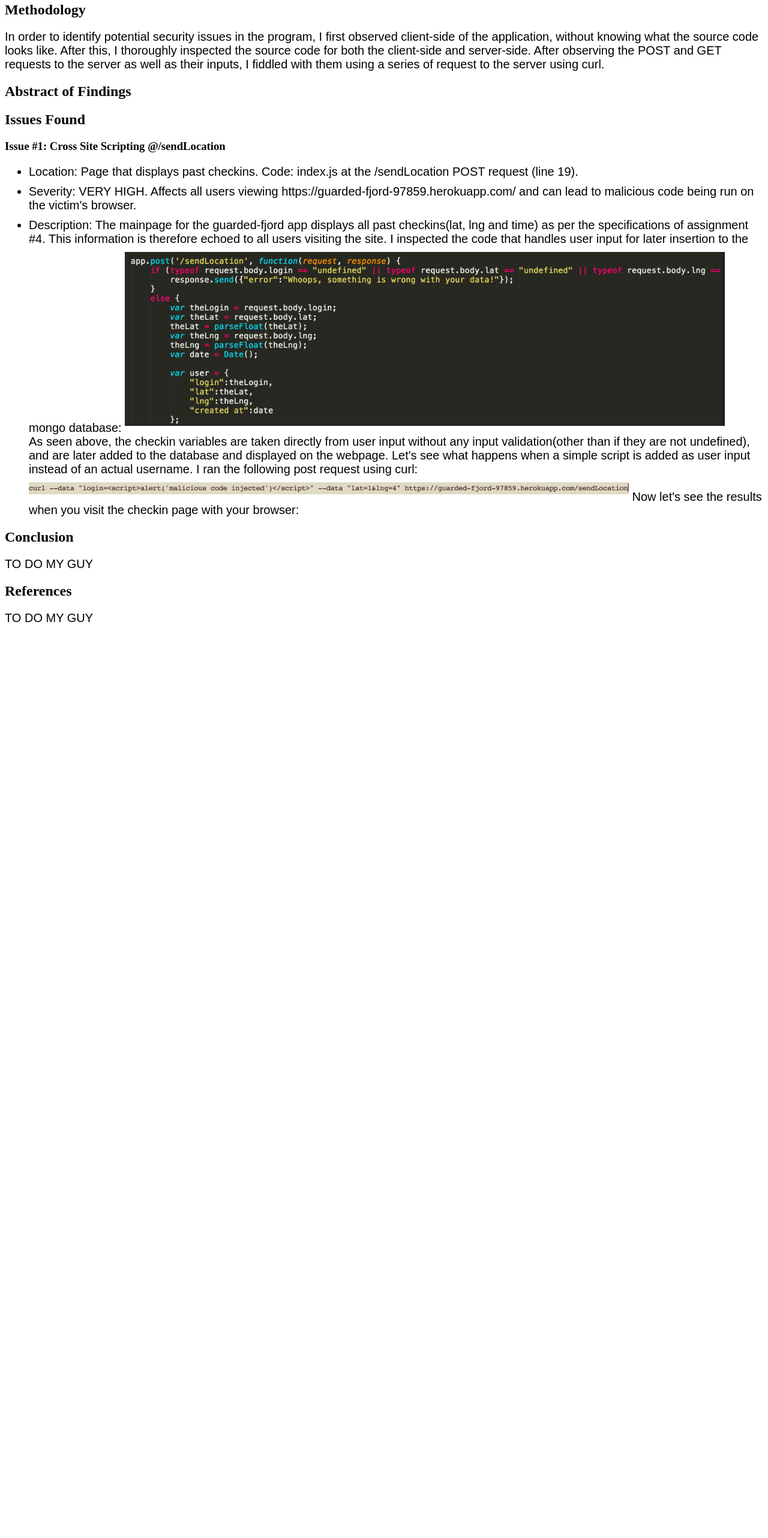
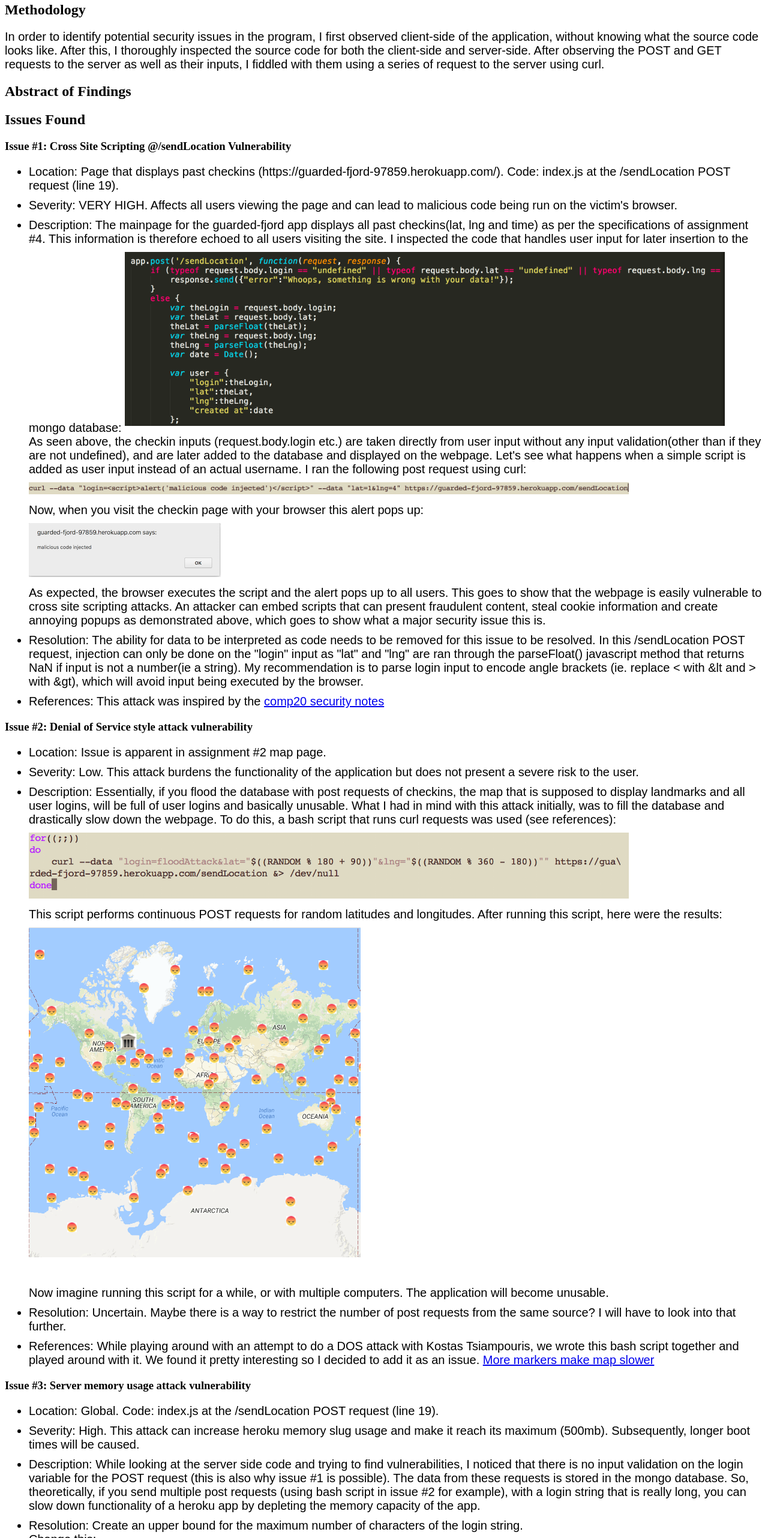
Before and after one commit to chrismits/comp20-cmitsopoulos, a plain HTML site: page security/index.html in a window 1280 px wide. Shown: the part 236-2800 px from the top of the page at 60% size. Before the commit the page ends 1298 px from the top, so only its background shows below. Drawn offline with Linux system fonts and the light colour scheme.

Commit message:
new issue added

```diff
--- a/security/index.html
+++ b/security/index.html
@@ -28,17 +28,54 @@
 
 		</p>
 	<h2>Issues Found</h2>
-		<h3>Issue #1: Cross Site Scripting @/sendLocation</h3>
+		<h3>Issue #1: Cross Site Scripting @/sendLocation Vulnerability</h3>
 		<ul>
-			<li>Location: Page that displays past checkins. Code: index.js at the /sendLocation POST request (line 19).</li>
-			<li>Severity: VERY HIGH. Affects all users viewing https://guarded-fjord-97859.herokuapp.com/ and can lead to malicious code being run on the victim's browser.</li>
+			<li>Location: Page that displays past checkins (https://guarded-fjord-97859.herokuapp.com/). Code: index.js at the /sendLocation POST request (line 19).</li>
+			<li>Severity: VERY HIGH. Affects all users viewing the page and can lead to malicious code being run on the victim's browser.</li>
 			<li>Description: The mainpage for the guarded-fjord app displays all past checkins(lat, lng and time) as per the specifications of assignment #4. This information is therefore echoed to all users visiting the site. I inspected the code that handles user input for later insertion to the mongo database:
-			<img src="sendlocation.png" alt="code that handles user input"> <br>As seen above, the checkin variables are taken directly from user input without any input validation(other than if they are not undefined), and are later added to the database and displayed on the webpage. Let's see what happens when a simple script is added as user input instead of an actual username. I ran the following post request using curl:
-			<img src="curlLocation.png" alt="curl command for injection">
-			Now let's see the results when you visit the checkin page with your browser:
+			<img src="sendlocation.png" alt="code that handles user input"> <br>As seen above, the checkin inputs (request.body.login etc.) are taken directly from user input without any input validation(other than if they are not undefined), and are later added to the database and displayed on the webpage. Let's see what happens when a simple script is added as user input instead of an actual username. I ran the following post request using curl: <br>
+			<img src="curlLocation.png" alt="curl command for injection"> <br>
+			Now, when you visit the checkin page with your browser this alert pops up: <br>
+			<img src="resultXSS.png" alt="browser alert due to injected script"> <br>
+			As expected, the browser executes the script and the alert pops up to all users. This goes to show that the webpage is easily vulnerable to cross site scripting attacks. An attacker can embed scripts that can present fraudulent content, steal cookie information and create annoying popups as demonstrated above, which goes to show what a major security issue this is.
+			</li>
+			<li>Resolution: The ability for data to be interpreted as code needs to be removed for this issue to be resolved. In this /sendLocation POST request, injection can only be done on the "login" input as "lat" and "lng" are ran through the parseFloat() javascript method that returns NaN if input is not a number(ie a string).
+			My recommendation is to parse login input to encode angle brackets (ie. replace < with &amp;lt and > with &amp;gt), which will avoid input being executed by the browser.
+			</li>
+			<li>References: This attack was inspired by the <a href="https://tuftsdev.github.io/WebProgramming/notes/web_security.html">comp20 security notes</a></li>
+		</ul>
+		<h3>Issue #2: Denial of Service style attack vulnerability</h3>
+		<ul>
+			<li>Location: Issue is apparent in assignment #2 map page.</li>
+			<li>Severity: Low. This attack burdens the functionality of the application but does not present a severe risk to the user.</li>
+			<li>Description: Essentially, if you flood the database with post requests of checkins, the map that is supposed to display landmarks and all user logins, will be full of user logins and basically unusable. What I had in mind with this attack initially, was to fill the database and drastically slow down the webpage. To do this, a bash script that runs curl requests was used (see references): <br>
+			<img src="ddosScript.png" alt="the DOS script"> <br>
+			This script performs continuous POST requests for random latitudes and longitudes. After running this script, here were the results: <br>
+			<img src="map.png" alt="landmarks page"> </li> <br>
+			Now imagine running this script for a while, or with multiple computers. The application will become unusable.
+			<li>Resolution: Uncertain. Maybe there is a way to restrict the number of post requests from the same source? I will have to look into that further.</li>
+			<li>References: While playing around with an attempt to do a DOS attack with Kostas Tsiampouris, we wrote this bash script together and played around with it. We found it pretty interesting so I decided to add it as an issue. <a href="https://stackoverflow.com/questions/17177390/is-there-any-limit-to-number-of-markers-that-can-be-placed-on-google-static-maps">More markers make map slower</a>
+			</li>
+		</ul>
+		<h3>Issue #3: Server memory usage attack vulnerability</h3>
+		<ul>
+			<li>Location: Global. Code: index.js at the /sendLocation POST request (line 19).</li>
+			<li>Severity: High. This attack can increase heroku memory slug usage and make it reach its maximum (500mb). Subsequently, longer boot times will be caused.</li>
+			<li>Description: While looking at the server side code and trying to find vulnerabilities, I noticed that there is no input validation on the login variable for the POST request (this is also why issue #1 is possible). The data from these requests is stored in the mongo database. So, theoretically, if you send multiple post requests (using bash script in issue #2 for example), with a login string that is really long, you can slow down functionality of a heroku app by depleting the memory capacity of the app.</li>
+			<li>Resolution: Create an upper bound for the maximum number of characters of the login string. <br>
+			Change this: <br>
+			<img src="issue3before.png" alt="previous code"> <br>
+			To this: <br>
+			<img src="issue3after.png" alt="redesigned code"> <br>
+			In other words, if the number of characters in the login string is greater than 12, the record is not inserted in the database and a JSON error message is returned. This recommendation will also reduce cross-site scripting vulnerabilities.
 			</li>
 
+
+
+
+			<li>References: <a href="https://ubuntuforums.org/showthread.php?t=591302">POST request limit</a>, <a href="https://devcenter.heroku.com/articles/limits">Heroku Limits</a></li>
 		</ul>
+
 
 	<h2>Conclusion</h2>
 		<p>
```
